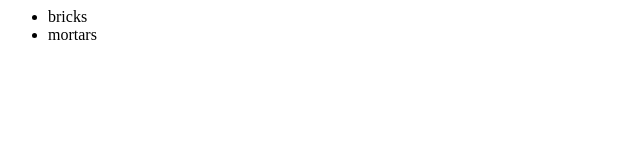
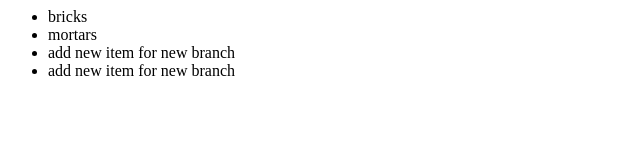
Before and after one commit to nzldeveloper/newGitTest, a plain HTML site: page index.html in a window 1280 px wide. Shown: the whole page, without its empty margins (0-640 px from the left). Drawn offline with Linux system fonts and the light colour scheme.

Commit message:
added new lines for new branch

```diff
--- a/index.html
+++ b/index.html
@@ -7,8 +7,8 @@
 
             <li>bricks</li>
             <li>mortars</li>
-
-
+            <li>add new item for new branch</li>
+            <li>add new item for new branch</li>
 
         </ul>
 
@@ -27,6 +27,11 @@
         //git add -A (-A shows add all)
         //if you forgot to git commit with a message, you get an error. to get out use ESC key then type :wq;
 
+        //git branch - shows all the branches
+        //git branch newbranchname - will add newbranchname, which is a copy of the master or whatever branch you were on when creating newbranchname
+        //git checkout newbranchname -- will switch you to newbranchname
+
+
     </script>
     </body>
 
```
